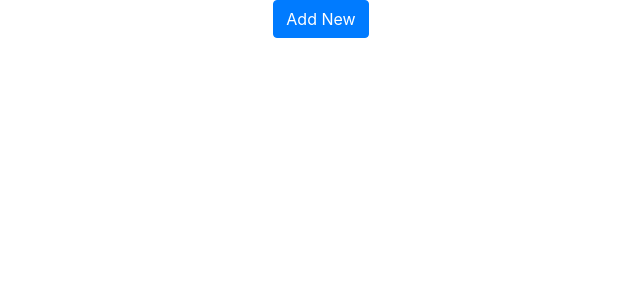
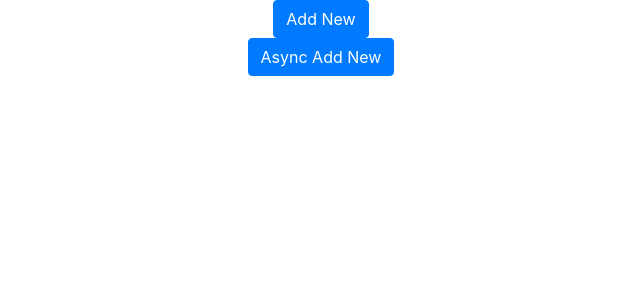
Before and after one commit to Y-Suzaki/react-js-sample, a React (Create React App) app in the folder front-app/react-redux-tutorial/: page / in a window 1280 px wide. Shown: the top 300 px of the page, without its empty margins (319-959 px from the left). Built offline with nearby package versions, Linux system fonts and the light colour scheme.

Commit message:
Add sample code of redux-thunk.

```diff
--- a/front-app/react-redux-tutorial/src/App.js
+++ b/front-app/react-redux-tutorial/src/App.js
@@ -3,7 +3,7 @@ import './App.css';
 // react-reduxに必要なimport
 import {increment, decrement} from './actions/counterAction';
 import {setName, setAge} from './actions/userAction';
-import {addTodo, delTodo} from './actions/todoAction';
+import {addTodo, delTodo, addTodoAsync} from './actions/todoAction';
 import {connect} from 'react-redux';
 // react-bootstrapに必要なimport
 import { Button, FormText } from 'react-bootstrap';
@@ -25,6 +25,10 @@ class App extends React.Component {
         this.props.delTodo(id);
     }
 
+    addTodoAsyncClicked() {
+        this.props.addTodoAsync("Async NewText");
+    }
+
     render() {
         return (
             <div className="App">
@@ -40,7 +44,8 @@ class App extends React.Component {
                     {/*<Button onClick={this.setAgeForClicked.bind(this)}>Set Age</Button>*/}
                     {/*{this.props.age}*/}
                 {/*</div>*/}
-                <Button onClick={this.addTodoClicked.bind(this)}>Add New</Button>
+                <Button onClick={this.addTodoClicked.bind(this)}>Add New</Button><br/>
+                <Button onClick={this.addTodoAsyncClicked.bind(this)}>Async Add New</Button>
                 <ul>
                     {console.log(this.props)}
                     {
@@ -96,7 +101,8 @@ const mapDispatchToPropsUser = dispatch => {
 const mapDispatchToPropsTodo = dispatch => {
     return {
         addTodo: (text) => dispatch(addTodo(text)),
-        delTodo: (id) => dispatch(delTodo(id))
+        delTodo: (id) => dispatch(delTodo(id)),
+        addTodoAsync: (text) => dispatch(addTodoAsync(text))
     }
 };
 
--- a/front-app/react-redux-tutorial/src/actions/todoAction.js
+++ b/front-app/react-redux-tutorial/src/actions/todoAction.js
@@ -14,3 +14,12 @@ export const delTodo = (id) => {
         id
     }
 };
+
+// thunkを使った非同期用のAction
+export const addTodoAsync = (text) => {
+    return (dispatch) => {
+        setTimeout(() => {
+            dispatch(addTodo(text));
+        }, 3000)
+    }
+};
```
